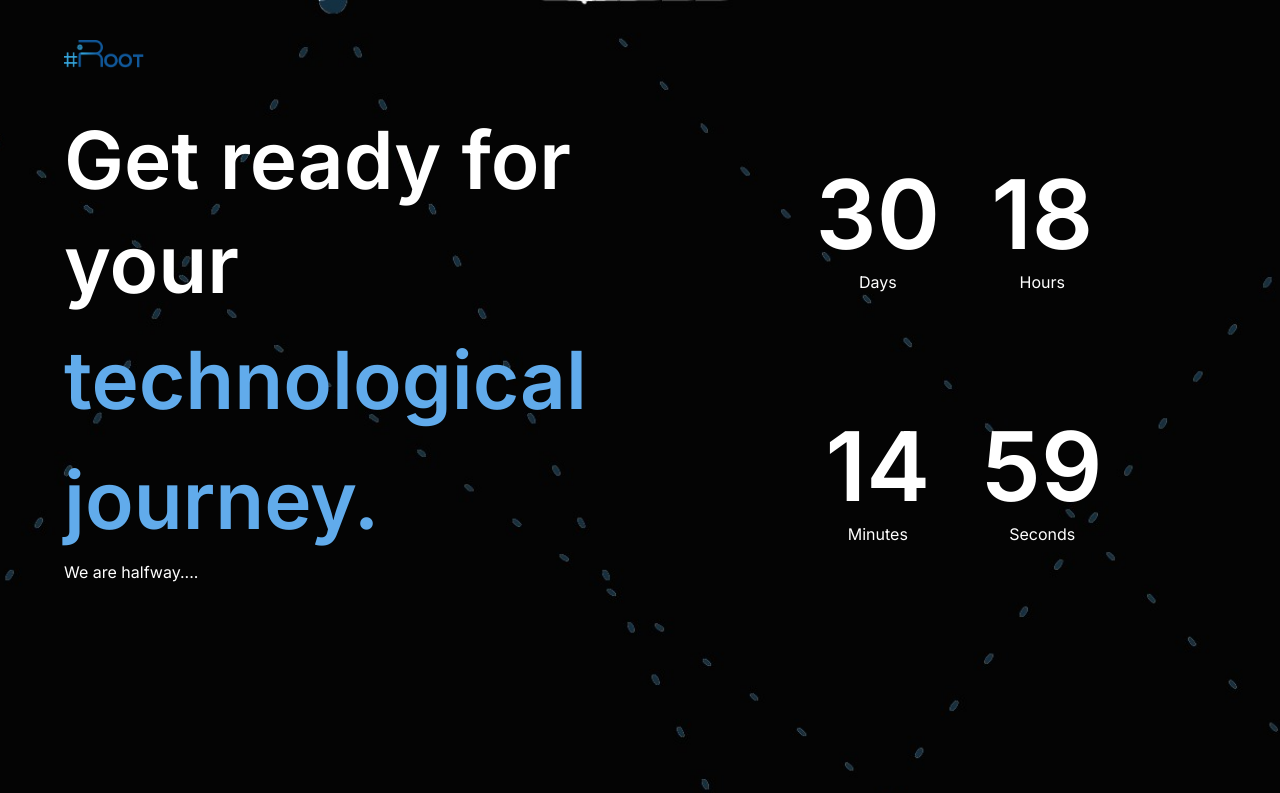
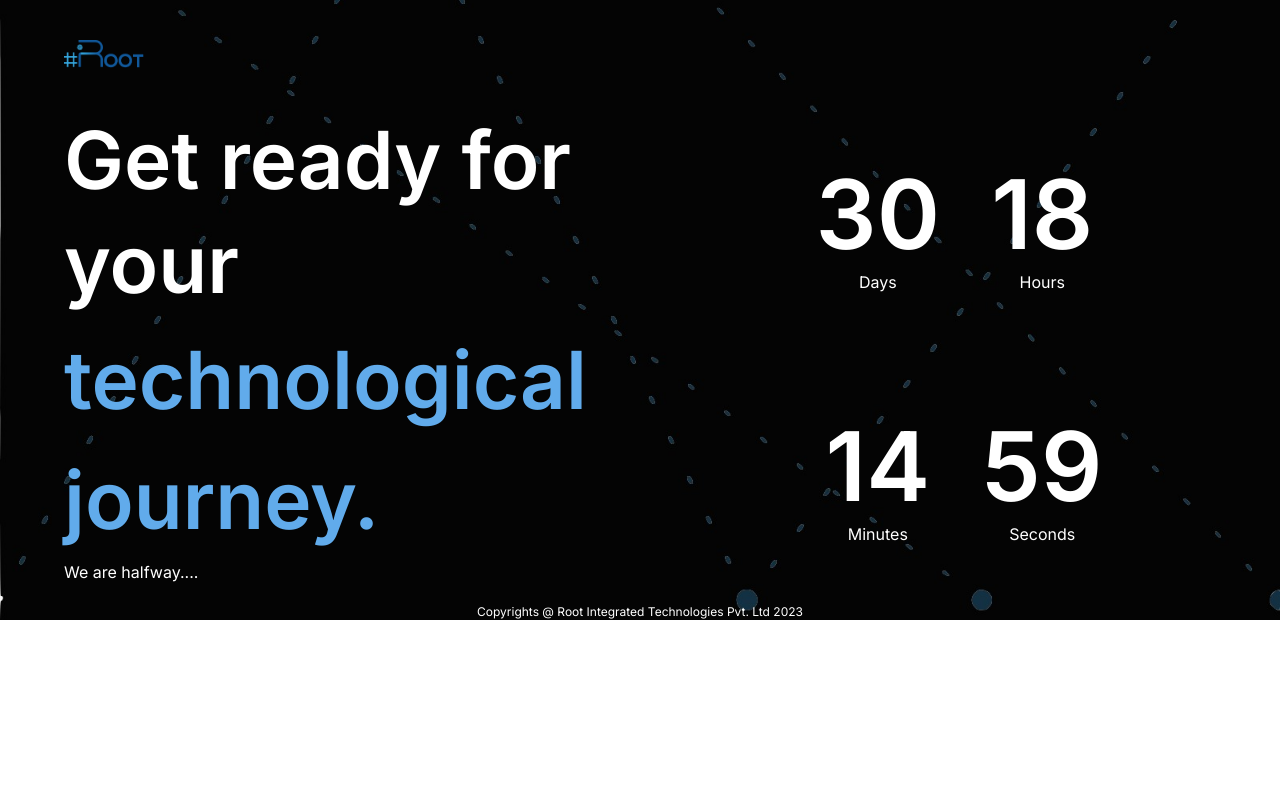
Before and after one commit to skd28/root_home, a Next.js app: page / in a window 1280 px wide. Shown: the top 793 px of the page. Built offline with nearby package versions, Linux system fonts and the light colour scheme.

Commit message:
update text size

```diff
--- a/app/components/First.js
+++ b/app/components/First.js
@@ -48,23 +48,22 @@ function First() {
 
     return (
         <>
-            <div className=" bg-blue-50 h-full  bg-cover bg-center bg-[url('/mobile.jpg')] md:bg-[url('/Desktop.jpg')]"
-                style={{
-                    // backgroundImage: `url('/Desktop.jpg')`, lg:bg-[url('/Desktop.jpg')]  md:bg-[url('/mobile.jpg')]
-                }}
-            >
+            <div className=" bg-blue-50 bg-scroll bg-cover bg-center bg-[url('/mobile.jpg')] md:bg-[url('/Desktop.jpg')]" >
+                {/* Logo */}
                 <div className='px-5 pt-10 xs:px-10 md:px-7 lg:px-16 '>
                     <img src='/logo.png' alt='logo' className='  w-20 h-7 ' />
                 </div>
-                <div className=' w-full h-4/5  pt-8 grid grid-rows-2 md:grid md:grid-cols-2' >
-                    <div className=' mx-auto md:mx-0 md:px-7  lg:px-16' >
-                        <h1 className='text-white text-[2rem] font-semibold xs:text-[4rem] sm:text-[5rem] md:text-[4rem] lg:text-[5rem]' >Get ready for</h1>
-                        <h1 className='text-white text-[2rem] font-semibold bottom-4 relative xs:text-[4rem] sm:text-[5rem] md:text-[4rem] lg:text-[5rem]' >your</h1>
-                        <h1 className='text-[#61ABEB] text-[2rem] font-semibold bottom-5 relative xs:text-[4rem] sm:text-[5rem] md:text-[4rem] lg:text-[5rem]'> technological</h1>
-                        <h1 className='text-[#61ABEB] text-[2rem] font-semibold bottom-5 relative xs:text-[4rem] sm:text-[5rem] md:text-[4rem] lg:text-[5rem]'>journey.</h1>
+
+                <div className=' w-full  pt-8  md:grid md:grid-cols-2 ' >
+                    {/* Text part */}
+                    <div className=' mx-auto md:mx-0 md:px-7 lg:px-16 sm:text-center  xs:text-center md:text-left text-center ' >
+                        <h1 className='text-white text-[2rem] font-semibold xs:text-[3rem] sm:text-[5rem] md:text-[4rem] lg:text-[5rem]' >Get ready for</h1>
+                        <h1 className='text-white text-[2rem] font-semibold bottom-4 relative xs:text-[3rem] sm:text-[5rem] md:text-[4rem] lg:text-[5rem]' >your</h1>
+                        <h1 className='text-[#61ABEB] text-[2rem] font-semibold bottom-5 relative xs:text-[3rem] sm:text-[5rem] md:text-[4rem] lg:text-[5rem]'> technological</h1>
+                        <h1 className='text-[#61ABEB] text-[2rem] font-semibold bottom-5 relative xs:text-[3rem] sm:text-[5rem] md:text-[4rem] lg:text-[5rem]'>journey.</h1>
                         <p className='text-white bottom-5 relative '>We are halfway....</p>
                     </div>
-
+                    {/* Counter */}
                     <div className='text-center items-center justify-center relative grid grid-rows-2 mx-auto md:mx-0 ' >
                         <div className='grid grid-cols-2 gap-20  md:gap-10 '>
                             <div>
@@ -98,7 +97,8 @@ function First() {
 
                     </div>
                 </div>
-                <div className='md:pt-0 pt-16'>
+                {/* Footer */}
+                <div className=' '>
                     <p className='text-white text-center text-xs '>Copyrights @ Root Integrated Technologies Pvt. Ltd 2023</p>
                 </div>
             </div >
```
